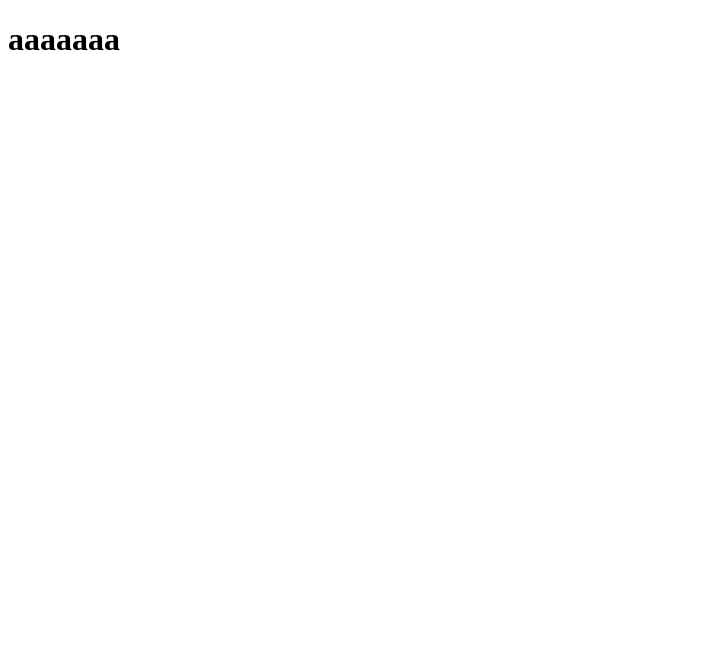
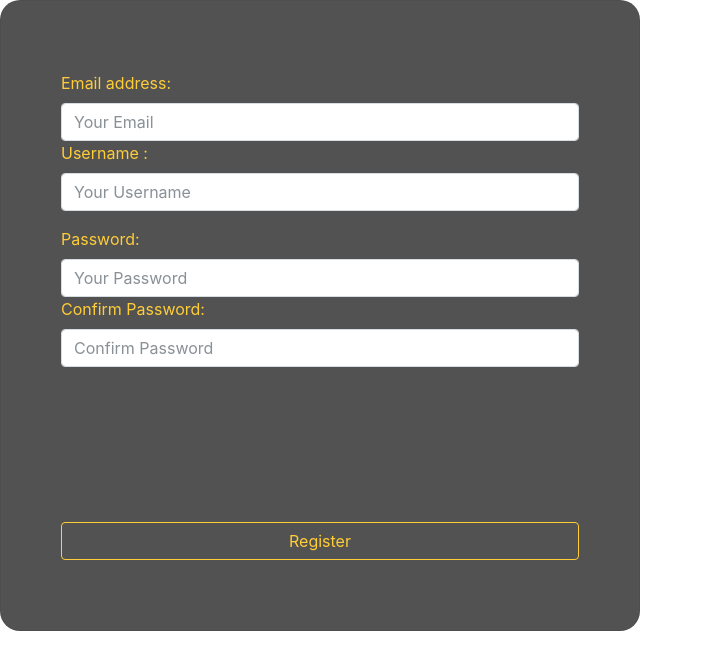
Before and after one commit to manhhai98/WEB_2019, a PHP site: page /register.php in a window 1280 px wide. Before the commit the part shown is almost empty. Shown: the top 670 px of the page, without its empty margins (0-703 px from the left). Run offline with PHP 8.4, Linux system fonts and the light colour scheme.

Commit message:
Register UI

```diff
--- a/src/ui/login/register.php
+++ b/src/ui/login/register.php
@@ -1,9 +1,36 @@
 <!DOCTYPE html>
 <html>
+
 <head>
-	<title></title>
+	<title>Register Page</title>
+	<!-- Latest compiled and minified CSS -->
+	<link rel="stylesheet" href="https://maxcdn.bootstrapcdn.com/bootstrap/4.3.1/css/bootstrap.min.css">
+	<!-- Latest compiled JavaScript -->
+	<script src="https://maxcdn.bootstrapcdn.com/bootstrap/4.3.1/js/bootstrap.min.js"></script>
+	<!-- My css -->
+	<link href='http://fonts.googleapis.com/css?family=Pacifico' rel='stylesheet' type='text/css'>
 </head>
+
 <body>
-	<h1>aaaaaaa</h1>
+	<!-- Register form -->
+	<div class="col-sm-6 card" style="background-color: #282828 ; opacity: 0.8; border-radius: 20px">
+		<form name="register_form" action="" style="margin: 70px 45px 70px 45px;">
+			<div class="form-group">
+				<label for="email" class="text-warning text-fancy-sm">Email address:</label>
+				<input id="mail" name="email" type="text" class="form-control" placeholder="Your Email" >
+				<label for="text" class="text-warning text-fancy-sm">Username :</label>
+				<input id="mail" name="username" type="text" class="form-control" placeholder="Your Username" >
+			</div>
+			<div class="form-group">
+				<label for="pwd" class="text-warning text-fancy-sm">Password:</label>
+				<input id="pwd" name="password" type="password" placeholder="Your Password" class="form-control" >
+				<label for="pwd" class="text-warning text-fancy-sm">Confirm Password:</label>
+				<input id="pwd" name="password_confirm" type="password" placeholder="Confirm Password" class="form-control">
+			</div>
+			<button type="submit" class="btn btn-outline-warning btn-block" style="margin-top: 30%">Register</button>
+		</form>
+
+	</div>
 </body>
+
 </html>
```
